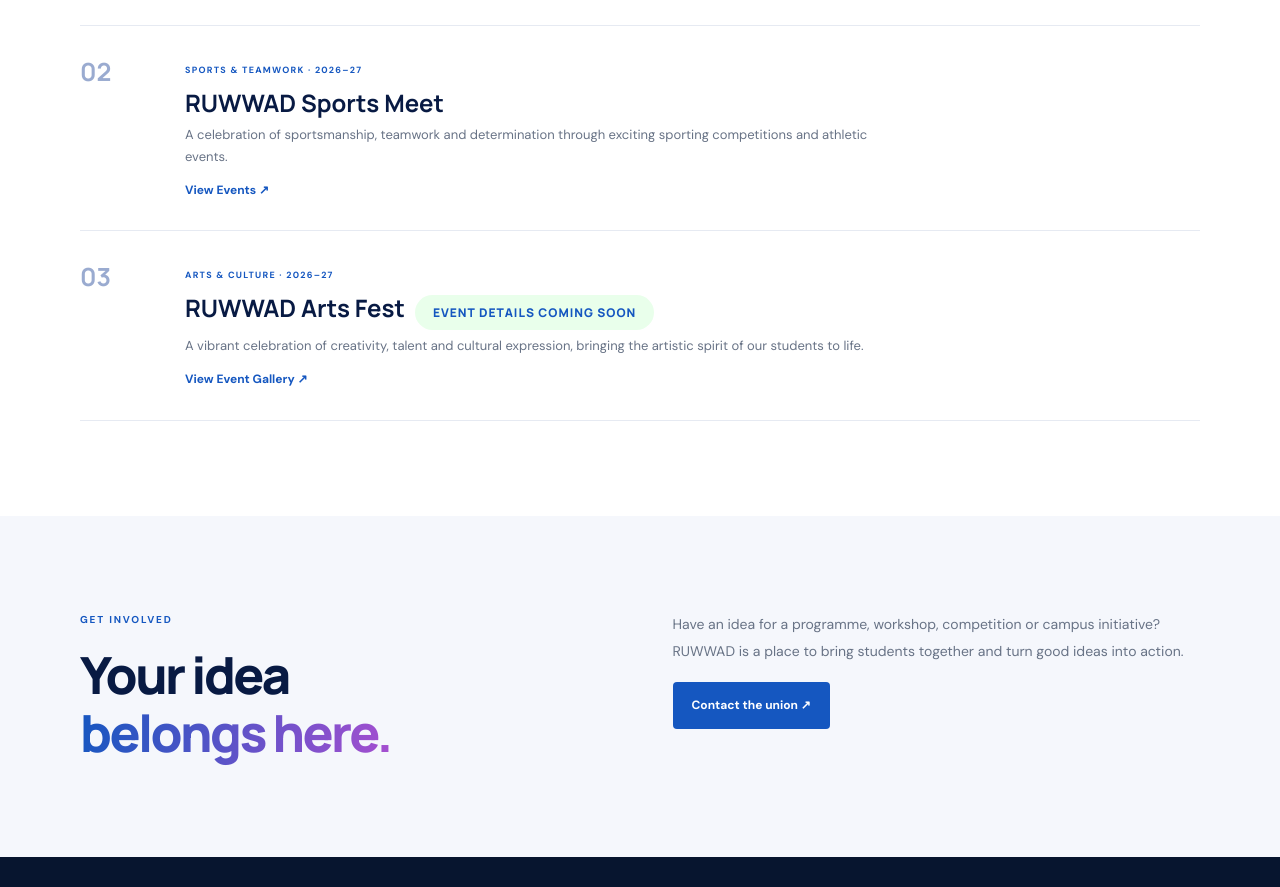
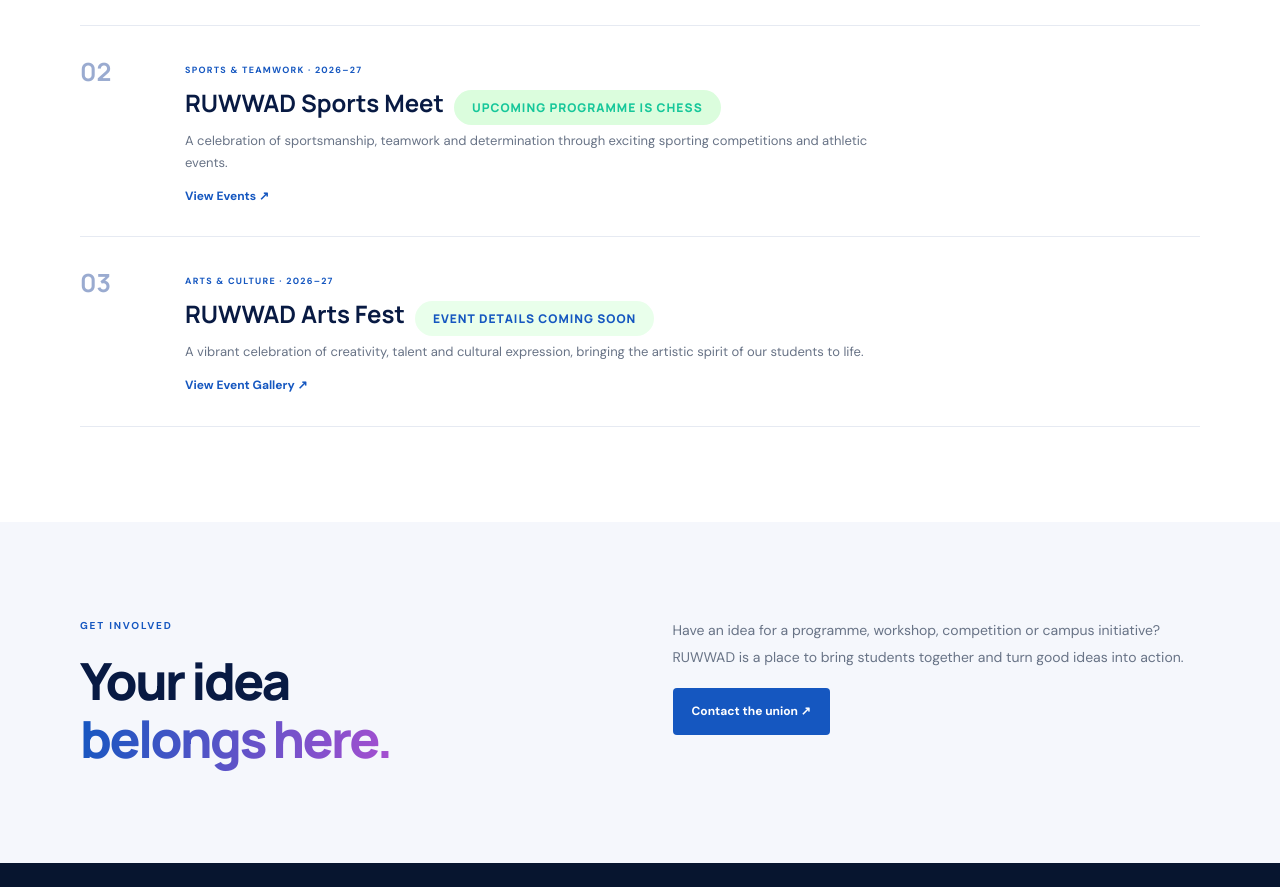
Before and after one commit to ruwwadansar/Ruwwad, a plain HTML site: page activities.html in a window 1280 px wide. Shown: the part 873-1760 px from the top of the page. Drawn offline with Linux system fonts and the light colour scheme.

Commit message:
Update sports meet title with upcoming programme

```diff
--- a/activities.html
+++ b/activities.html
@@ -54,7 +54,7 @@
     <div class="eventno">02</div>
     <div>
       <small>SPORTS & TEAMWORK · 2026–27</small>
-      <h3>RUWWAD Sports Meet</h3>
+      <h3>RUWWAD Sports Meet<span class="upcoming-labels">UPCOMING PROGRAMME IS CHESS</span></h3>
       <p>A celebration of sportsmanship, teamwork and determination through exciting sporting competitions and athletic events.</p>
       <span class="event-view">View Events ↗</span>
     </div>
```
